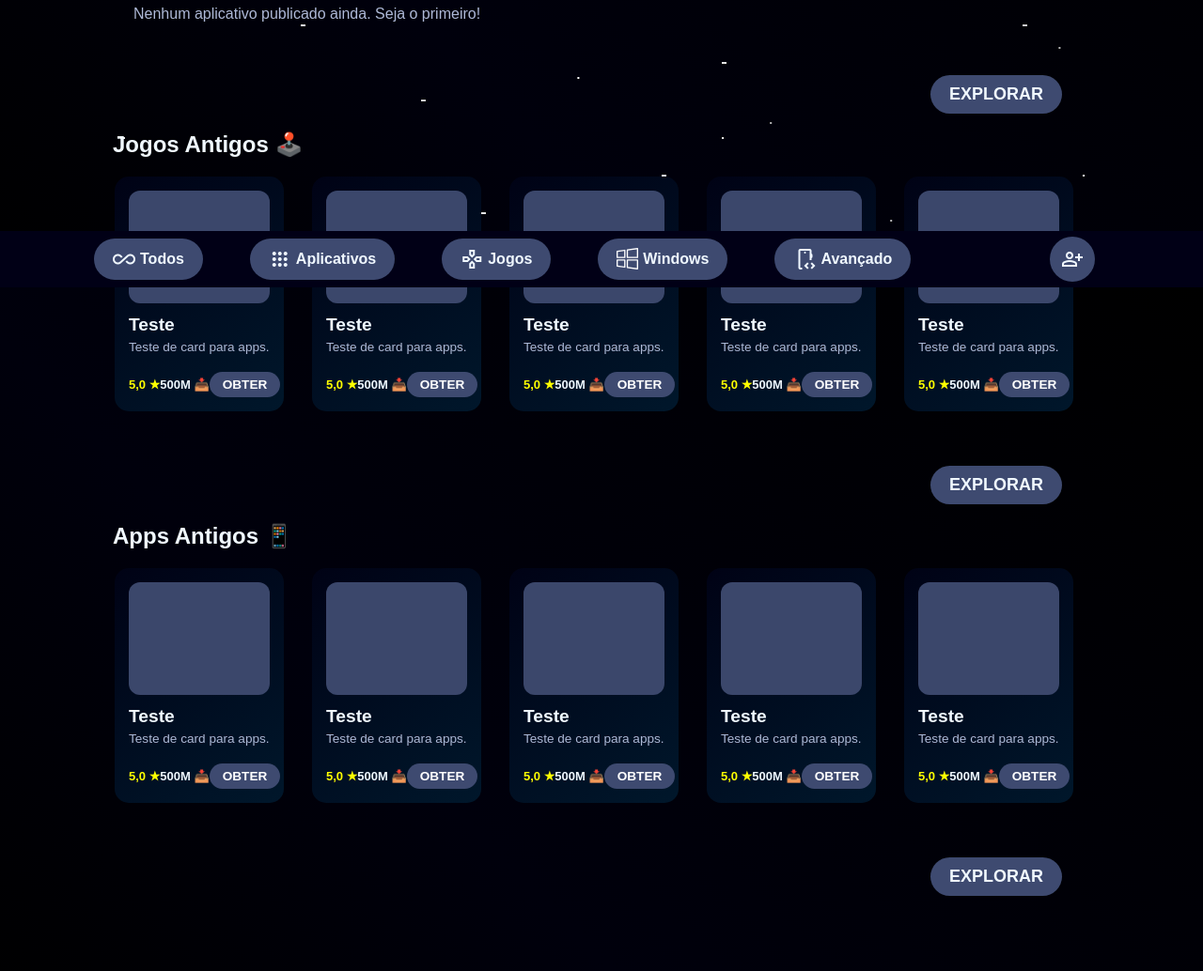
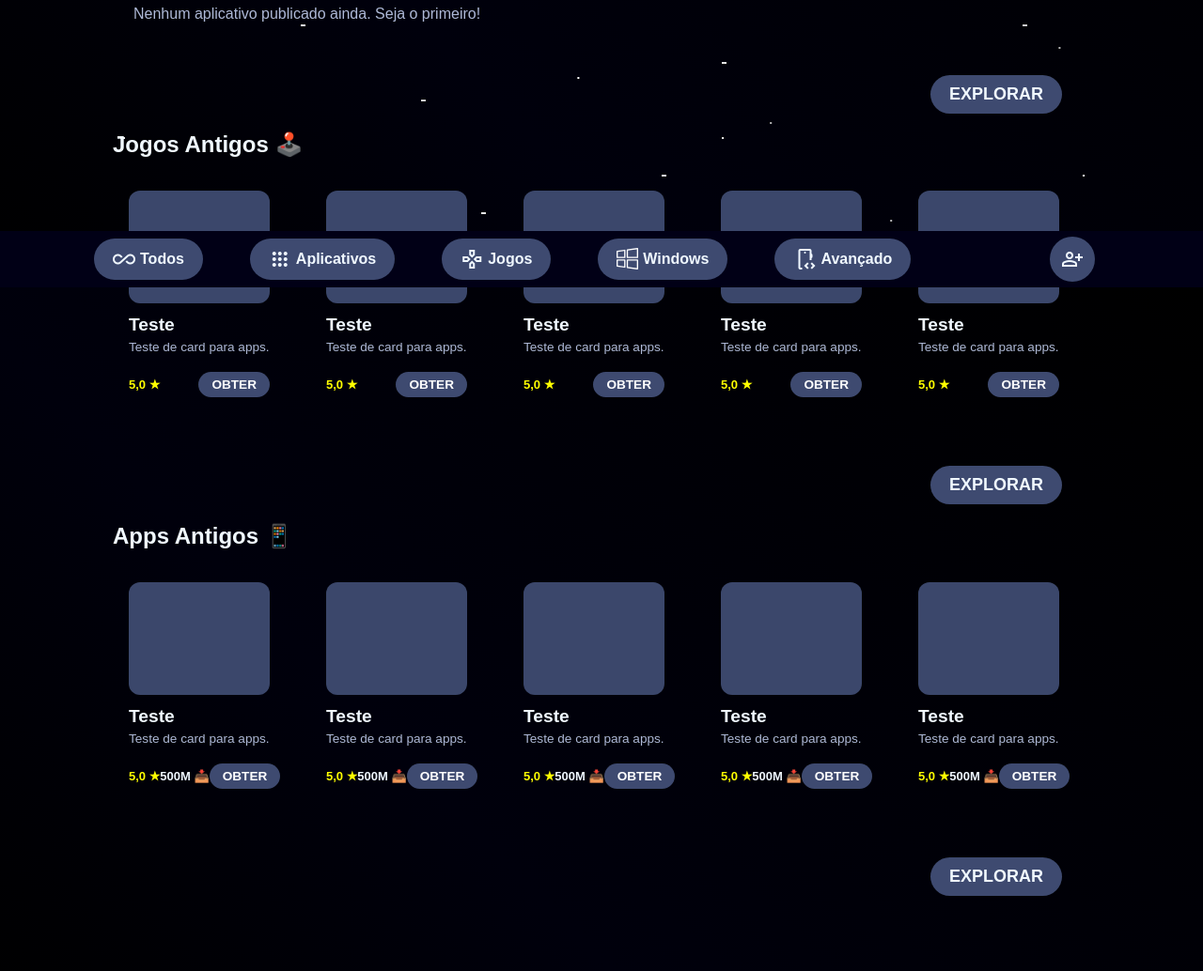
Before and after one commit to MateusPilonetto/GravityStore, a Flask app: page / in a window 1280 px wide. Shown: the part 494-1528 px from the top of the page at 94% size. Run offline with Flask 3, Linux system fonts and the light colour scheme; data that the repository does not hold is empty; some libraries are stand-ins or nearby versions; some web fonts are replaced.

Commit message:
Correções de bugs

```diff
--- a/projeto_gravity_store/main/static/style.css
+++ b/projeto_gravity_store/main/static/style.css
@@ -789,10 +789,10 @@ main {
 .card,
 #card {
   display: flex !important;
-  flex-direction: column !important; /* O SEGREDO: Coloca tudo um embaixo do outro */
-  background: linear-gradient(145deg, #000215, #00172b);
-  width: 180px; /* Largura do cartão */
-  min-height: 250px; /* Altura ajustável para caber os textos */
+  flex-direction: column !important;
+  /*background: linear-gradient(145deg, #000215, #00172b);*/
+  width: 180px;
+  min-height: 250px;
   border-radius: 15px;
   padding: 15px;
   box-sizing: border-box;
@@ -801,11 +801,11 @@ main {
   align-items: flex-start; /* Alinha o conteúdo à esquerda */
 }
 
-.card:hover,
+/* .card:hover,
 #card:hover {
   transform: translateY(-5px);
   box-shadow: 0 10px 20px rgba(0, 0, 0, 0.5);
-}
+} */
 
 /* A caixa da imagem no topo */
 .img {
--- a/projeto_gravity_store/main/templates/index.html
+++ b/projeto_gravity_store/main/templates/index.html
@@ -156,7 +156,6 @@
 
               <div class="stats">
                 <h4 id="avaliacao">5,0 ★</h4>
-                <h4>500M 📥</h4>
                 <a href="#" id="obter">OBTER</a>
               </div>
             </div>
@@ -171,7 +170,6 @@
 
               <div class="stats">
                 <h4 id="avaliacao">5,0 ★</h4>
-                <h4>500M 📥</h4>
                 <a href="#" id="obter">OBTER</a>
               </div>
             </div>
@@ -186,7 +184,6 @@
 
               <div class="stats">
                 <h4 id="avaliacao">5,0 ★</h4>
-                <h4>500M 📥</h4>
                 <a href="#" id="obter">OBTER</a>
               </div>
             </div>
@@ -201,7 +198,6 @@
 
               <div class="stats">
                 <h4 id="avaliacao">5,0 ★</h4>
-                <h4>500M 📥</h4>
                 <a href="#" id="obter">OBTER</a>
               </div>
             </div>
@@ -216,7 +212,6 @@
 
               <div class="stats">
                 <h4 id="avaliacao">5,0 ★</h4>
-                <h4>500M 📥</h4>
                 <a href="#" id="obter">OBTER</a>
               </div>
             </div>
```
